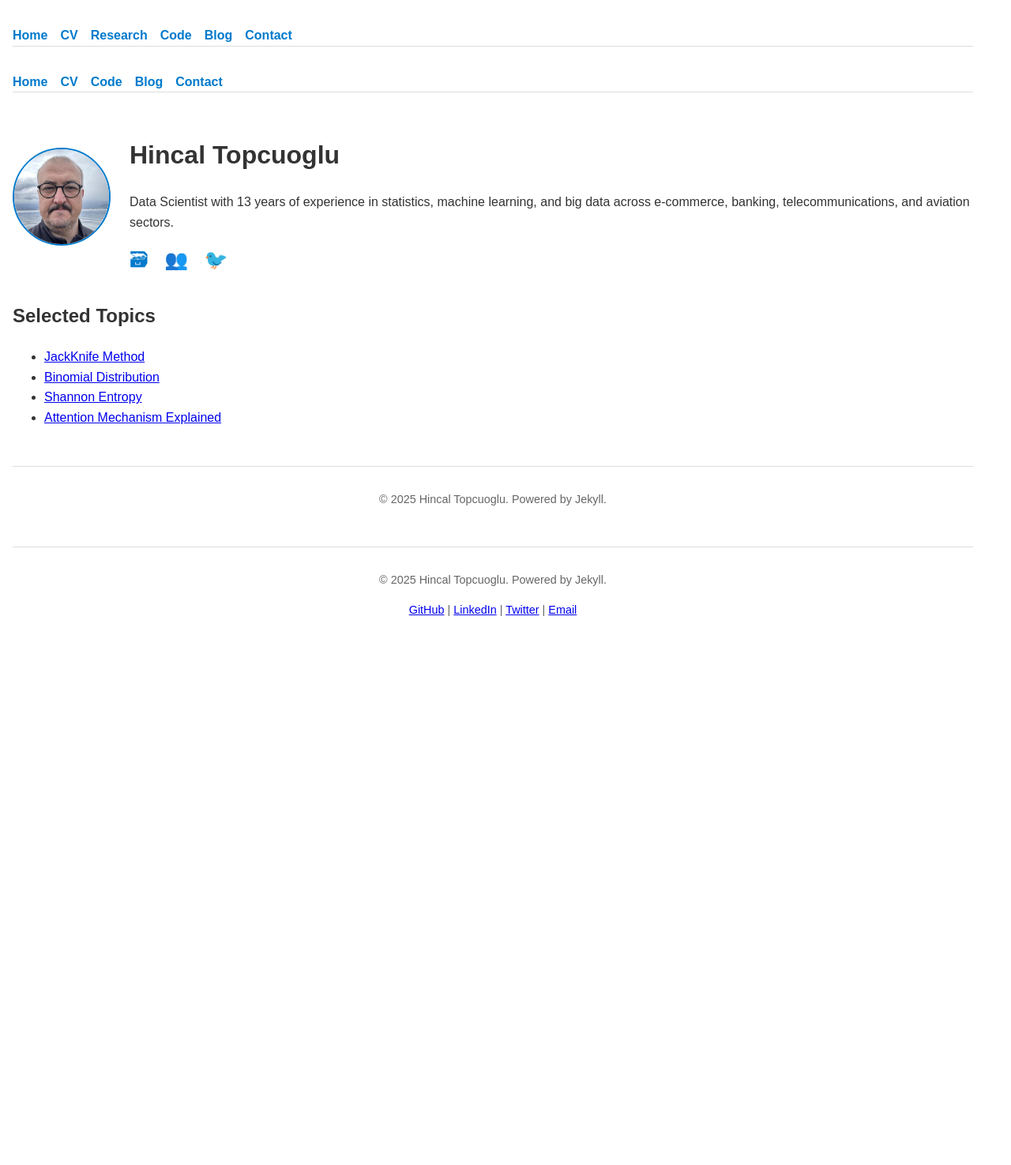
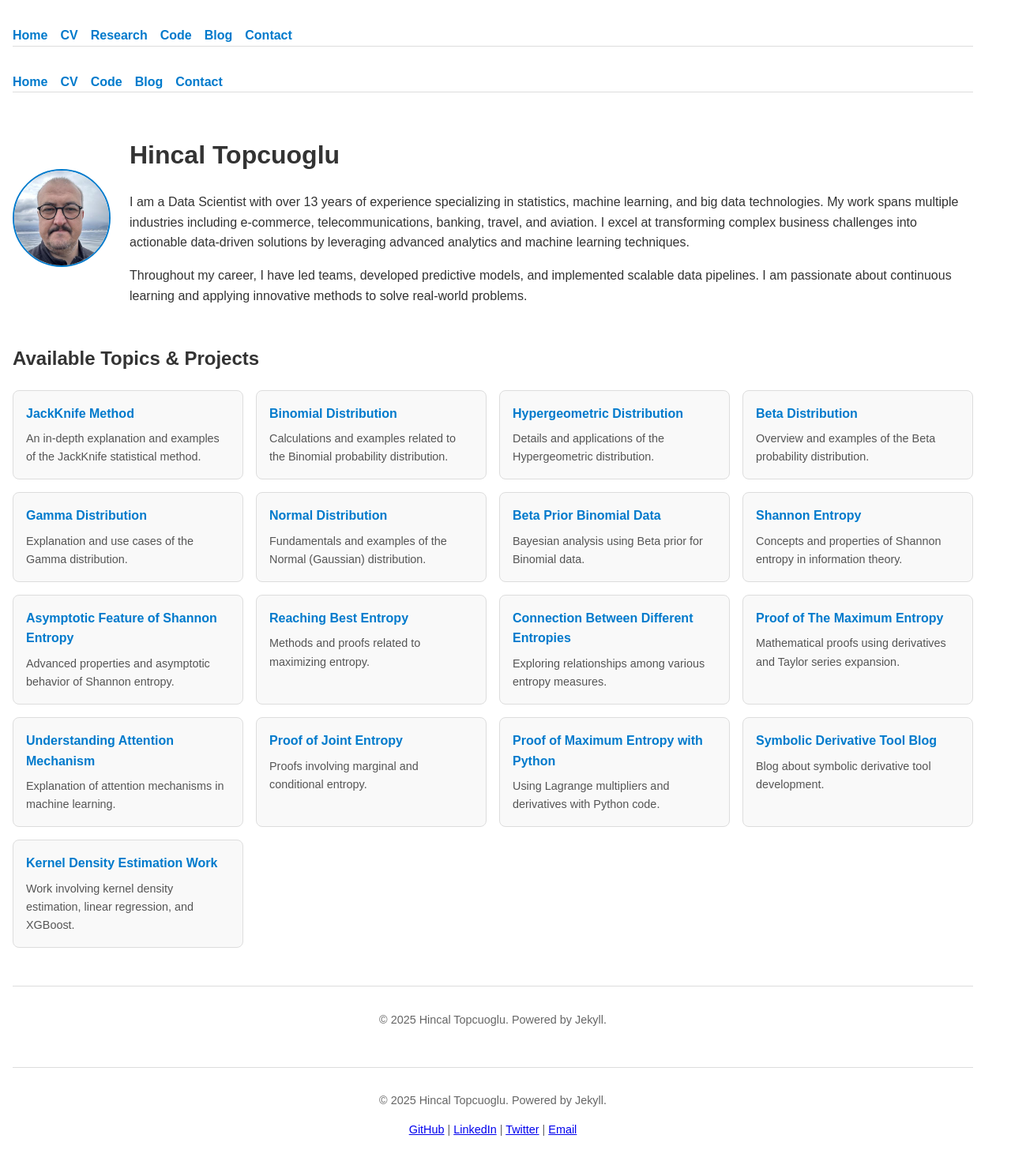
Before and after one commit to hincaltopcuoglu/hincaltopcuoglu.github.io, a Jekyll site: the page built from index.md, in a window 1280 px wide. Shown: the whole page at 79% size. Built offline with Jekyll 4.4.1, drawn with Linux system fonts in a browser that asks for light colours; before the commit the page ends 900 px from its top, so only the background shows below that.

Commit message:
Update index.md

```diff
--- a/index.md
+++ b/index.md
@@ -49,14 +49,31 @@ layout: home
     object-fit: cover;
     border: 2px solid #007acc;
   }
-  .social-icons a {
-    margin-right: 1rem;
+  .links-grid {
+    display: grid;
+    grid-template-columns: repeat(auto-fit, minmax(280px, 1fr));
+    gap: 1rem;
+    margin-top: 1rem;
+  }
+  .link-card {
+    border: 1px solid #ddd;
+    border-radius: 8px;
+    padding: 1rem;
+    background-color: #f9f9f9;
+    transition: box-shadow 0.3s ease;
+  }
+  .link-card:hover {
+    box-shadow: 0 2px 8px rgba(0,0,0,0.1);
+  }
+  .link-card a {
     text-decoration: none;
-    font-size: 1.5rem;
     color: #007acc;
+    font-weight: bold;
   }
-  .social-icons a:hover {
-    color: #005f99;
+  .link-card p {
+    margin: 0.5rem 0 0 0;
+    color: #555;
+    font-size: 0.9rem;
   }
 </style>
 
@@ -77,23 +94,90 @@ layout: home
     <img src="/assets/images/Hincal_Photo_GitHub_Ready.jpg" alt="Hincal Topcuoglu Photo" />
     <div>
       <h1>Hincal Topcuoglu</h1>
-      <p>Data Scientist with 13 years of experience in statistics, machine learning, and big data across e-commerce, banking, telecommunications, and aviation sectors.</p>
-      <div class="social-icons">
-        <a href="https://github.com/hincaltopcuoglu" aria-label="GitHub" title="GitHub">&#x1F5C3;</a>
-        <a href="https://www.linkedin.com/in/hincal-topcuoglu/" aria-label="LinkedIn" title="LinkedIn">&#x1F465;</a>
-        <a href="https://x.com/hincaltoocuogl1" aria-label="Twitter" title="Twitter">&#x1F426;</a>
-      </div>
+      <p>
+        I am a Data Scientist with over 13 years of experience specializing in statistics, machine learning, and big data technologies.
+        My work spans multiple industries including e-commerce, telecommunications, banking, travel, and aviation.
+        I excel at transforming complex business challenges into actionable data-driven solutions by leveraging advanced analytics and machine learning techniques.
+      </p>
+      <p>
+        Throughout my career, I have led teams, developed predictive models, and implemented scalable data pipelines.
+        I am passionate about continuous learning and applying innovative methods to solve real-world problems.
+      </p>
     </div>
   </div>
 
   <section>
-    <h2>Selected Topics</h2>
-    <ul>
-      <li><a href="{{ '/jackknife_method.html' | relative_url }}">JackKnife Method</a></li>
-      <li><a href="{{ '/Binomial_Calculation_and_Distribution_Example.html' | relative_url }}">Binomial Distribution</a></li>
-      <li><a href="{{ '/shannon_entropy.html' | relative_url }}">Shannon Entropy</a></li>
-      <li><a href="{{ '/attention_mechanism_explained.html' | relative_url }}">Attention Mechanism Explained</a></li>
-    </ul>
+    <h2>Available Topics & Projects</h2>
+    <div class="links-grid">
+      <div class="link-card">
+        <a href="jackknife_method.html">JackKnife Method</a>
+        <p>An in-depth explanation and examples of the JackKnife statistical method.</p>
+      </div>
+      <div class="link-card">
+        <a href="Binomial_Calculation_and_Distribution_Example.html">Binomial Distribution</a>
+        <p>Calculations and examples related to the Binomial probability distribution.</p>
+      </div>
+      <div class="link-card">
+        <a href="hypergeometric_distribution.html">Hypergeometric Distribution</a>
+        <p>Details and applications of the Hypergeometric distribution.</p>
+      </div>
+      <div class="link-card">
+        <a href="beta_distribution.html">Beta Distribution</a>
+        <p>Overview and examples of the Beta probability distribution.</p>
+      </div>
+      <div class="link-card">
+        <a href="gamma_distribution.html">Gamma Distribution</a>
+        <p>Explanation and use cases of the Gamma distribution.</p>
+      </div>
+      <div class="link-card">
+        <a href="normal_distribution.html">Normal Distribution</a>
+        <p>Fundamentals and examples of the Normal (Gaussian) distribution.</p>
+      </div>
+      <div class="link-card">
+        <a href="beta_prior.html">Beta Prior Binomial Data</a>
+        <p>Bayesian analysis using Beta prior for Binomial data.</p>
+      </div>
+      <div class="link-card">
+        <a href="shannon_entropy.html">Shannon Entropy</a>
+        <p>Concepts and properties of Shannon entropy in information theory.</p>
+      </div>
+      <div class="link-card">
+        <a href="asymptotic_feature_of_shannon_entropy.html">Asymptotic Feature of Shannon Entropy</a>
+        <p>Advanced properties and asymptotic behavior of Shannon entropy.</p>
+      </div>
+      <div class="link-card">
+        <a href="reaching_best_entropy.html">Reaching Best Entropy</a>
+        <p>Methods and proofs related to maximizing entropy.</p>
+      </div>
+      <div class="link-card">
+        <a href="connection_between_different_entropies.html">Connection Between Different Entropies</a>
+        <p>Exploring relationships among various entropy measures.</p>
+      </div>
+      <div class="link-card">
+        <a href="proof_of_maximum_entropy.html">Proof of The Maximum Entropy</a>
+        <p>Mathematical proofs using derivatives and Taylor series expansion.</p>
+      </div>
+      <div class="link-card">
+        <a href="attention_mechanism_explained.html">Understanding Attention Mechanism</a>
+        <p>Explanation of attention mechanisms in machine learning.</p>
+      </div>
+      <div class="link-card">
+        <a href="proof_of_the_joint_entropy_using_conditonal_entropy.html">Proof of Joint Entropy</a>
+        <p>Proofs involving marginal and conditional entropy.</p>
+      </div>
+      <div class="link-card">
+        <a href="maximum-entropy.html">Proof of Maximum Entropy with Python</a>
+        <p>Using Lagrange multipliers and derivatives with Python code.</p>
+      </div>
+      <div class="link-card">
+        <a href="Symbolic_Derivative_Blog.html">Symbolic Derivative Tool Blog</a>
+        <p>Blog about symbolic derivative tool development.</p>
+      </div>
+      <div class="link-card">
+        <a href="KernelDensityEstimation_LinReg_XgBoost.html">Kernel Density Estimation Work</a>
+        <p>Work involving kernel density estimation, linear regression, and XGBoost.</p>
+      </div>
+    </div>
   </section>
 </main>
 
```
